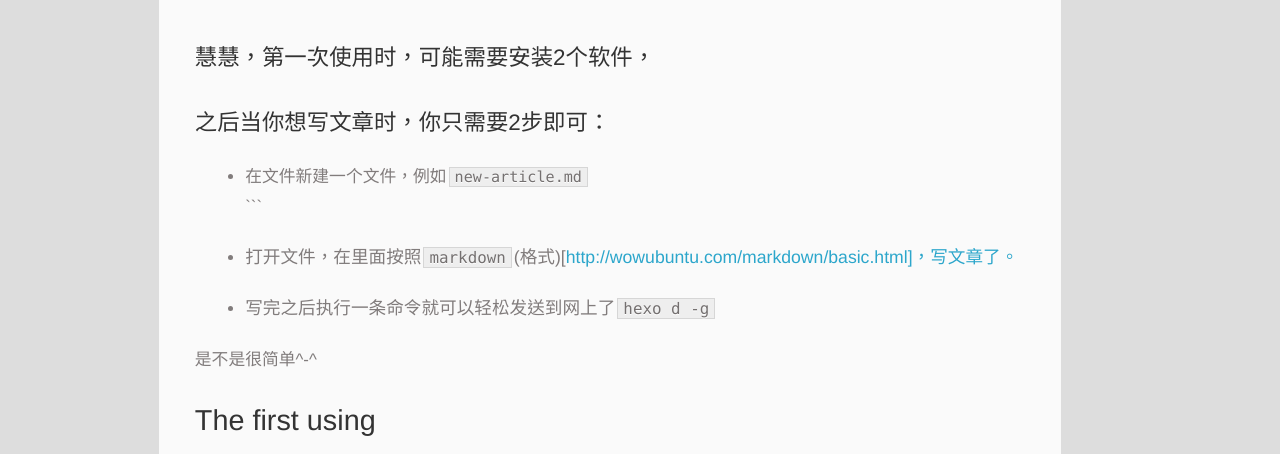
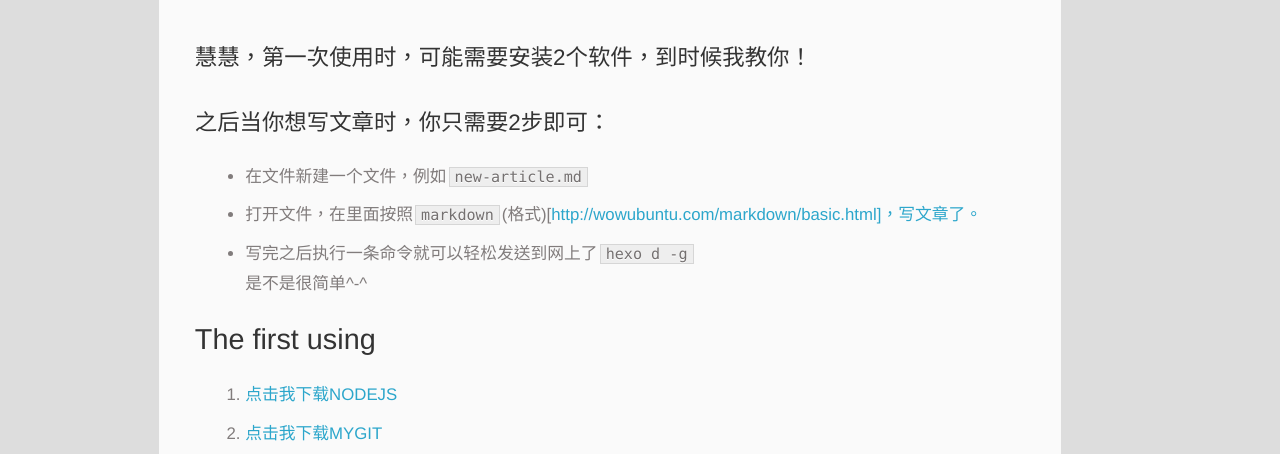
Before and after one commit to saraGuo/saraguo.github.com, a plain HTML site: page Love-Sara/index.html in a window 1280 px wide. Shown: the part 320-774 px from the top of the page. Drawn offline with Linux system fonts and the light colour scheme; a script that the page names is missing.

Commit message:
Site updated: 2015-01-31 17:40:00

````diff
--- a/Love-Sara/index.html
+++ b/Love-Sara/index.html
@@ -10,13 +10,12 @@
 
     <meta name="author" content="Conan zhang">
 
-    <meta name="description" content="慧慧，第一次使用时，可能需要安装2个软件，
+    <meta name="description" content="慧慧，第一次使用时，可能需要安装2个软件，到时候我教你！
 之后当你想写文章时，你只需要2步即可：
 
-在文件新建一个文件，例如new-article.md```
+在文件新建一个文件，例如new-article.md
 打开文件，在里面按照markdown(格式)[http://wowubuntu.com/markdown/basic.html]，写文章了。
-
-写完之后执">
+写完">
 
 
 
@@ -81,23 +80,20 @@
     </p>
   <p class="article-time">
     <time datetime="2015-01-31T05:05:46.000Z" itemprop="datePublished">1月 31 2015</time>
-    更新日期:<time datetime="2015-01-31T09:38:59.000Z" itemprop="dateModified">1月 31 2015</time>
+    更新日期:<time datetime="2015-01-31T09:39:56.000Z" itemprop="dateModified">1月 31 2015</time>
 
   </p>
 </header>
 	<div class="article-content">
 
 
-		<h3 id="慧慧，第一次使用时，可能需要安装2个软件，">慧慧，第一次使用时，可能需要安装2个软件，</h3>
+		<h3 id="慧慧，第一次使用时，可能需要安装2个软件，到时候我教你！">慧慧，第一次使用时，可能需要安装2个软件，到时候我教你！</h3>
 <h3 id="之后当你想写文章时，你只需要2步即可：">之后当你想写文章时，你只需要2步即可：</h3>
 <ul>
-<li>在文件新建一个文件，例如<code>new-article.md</code><br>```</li>
-<li><p>打开文件，在里面按照<code>markdown</code>(格式)[<a href="http://wowubuntu.com/markdown/basic.html]，写文章了。" target="_blank" rel="external">http://wowubuntu.com/markdown/basic.html]，写文章了。</a></p>
-</li>
-<li><p>写完之后执行一条命令就可以轻松发送到网上了<code>hexo d -g</code></p>
-</li>
+<li>在文件新建一个文件，例如<code>new-article.md</code></li>
+<li>打开文件，在里面按照<code>markdown</code>(格式)[<a href="http://wowubuntu.com/markdown/basic.html]，写文章了。" target="_blank" rel="external">http://wowubuntu.com/markdown/basic.html]，写文章了。</a></li>
+<li>写完之后执行一条命令就可以轻松发送到网上了<code>hexo d -g</code><br>是不是很简单^-^</li>
 </ul>
-<p>是不是很简单^-^</p>
 <h1 id="The_first_using">The first using</h1>
 <ol>
 <li><a href="http://nodejs.org/dist/v0.10.36/node-v0.10.36-x86.msi" target="_blank" rel="external">点击我下载NODEJS</a></li>
````
